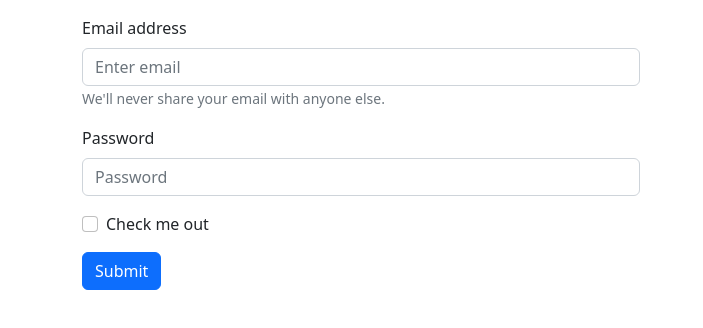
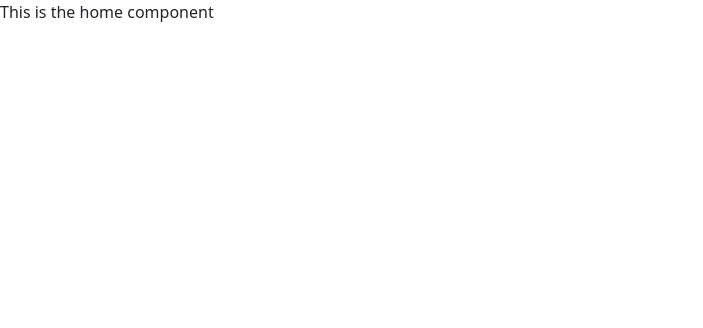
Before and after one commit to puneet2121/-Expense--racker, a React (Create React App) app in the folder front-end/: page /home in a window 1280 px wide. Shown: the top 328 px of the page, without its empty margins (0-703 px from the left). Built offline with nearby package versions, Linux system fonts and the light colour scheme.

Commit message:
add routes for the app front end

```diff
--- a/front-end/src/App.js
+++ b/front-end/src/App.js
@@ -1,15 +1,26 @@
 import React, { useState } from "react";
 import Login from "./components/Login";
-import Home from './components/Home';
+import Home from "./components/Home";
+import { Link, Route, Routes,BrowserRouter } from "react-router-dom";
 function App() {
-  const [isLogin, setIslogin] = useState(false)
+  const [isLogin, setIslogin] = useState(false);
 
   return (
-    <div className="App">
-      {isLogin ? <Home /> : <Login />}
+    <BrowserRouter>
+    <Routes>
+      <Route path="/" element={<Login />}></Route>
 
-    </div>
+        <Route path="/home" element={<Home />} ></Route>
+
+    </Routes>
+    </BrowserRouter>
   );
 }
 
 export default App;
+{
+  /* <div className="App">
+      {isLogin ? <Home /> : <Login />}
+
+    </div> */
+}
--- a/front-end/src/components/Login.jsx
+++ b/front-end/src/components/Login.jsx
@@ -2,13 +2,12 @@ import React from "react";
 import Button from "react-bootstrap/Button";
 import Form from "react-bootstrap/Form";
 import Home from "./Home";
-import { Link, Route, Routes } from "react-router-dom";
+import { Link, Route, Routes,Redirect } from "react-router-dom";
 const Login = (props) => {
   const handleClick = (e) => {
     e.preventDefault();
-    <Route exact path="/">
-      {loggedIn ? <Redirect to="/dashboard" /> : <PublicHomePage />}
-    </Route>;
+
+
   };
   return (
     <>
```
